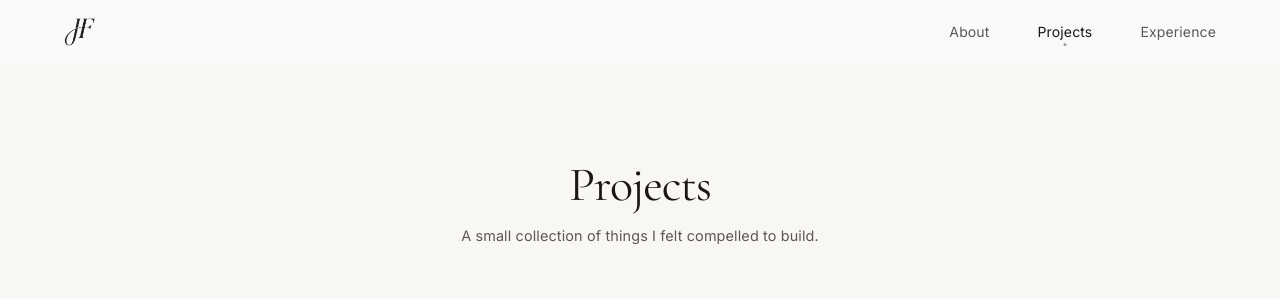
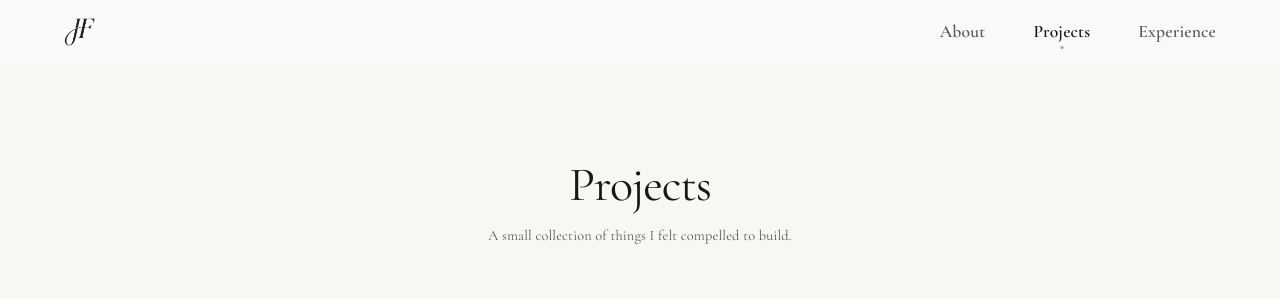
Before and after one commit to javiermfriedman/portfolio, a React (Vite) app: page / in a window 1280 px wide. Both pictures are taken after a click on the button "Projects". Shown: the top 299 px of the page. Built offline with nearby package versions, Linux system fonts and the light colour scheme; a web font is replaced by a local one.

Commit message:
changed navbar font

```diff
--- a/src/components/Experience/Experience.module.css
+++ b/src/components/Experience/Experience.module.css
@@ -30,7 +30,7 @@
 }
 
 .subtext {
-  font-style: italic;
+  font-family: 'Cormorant Garamond', Georgia, serif;
   font-size: 0.9rem;
   color: var(--fg-secondary);
   letter-spacing: 0.01em;
--- a/src/components/Navbar/Navbar.module.css
+++ b/src/components/Navbar/Navbar.module.css
@@ -28,8 +28,9 @@
 }
 
 .link {
-  font-size: 0.875rem;
-  font-weight: 400;
+  font-family: 'Cormorant Garamond', Georgia, serif;
+  font-size: 1.1rem;
+  font-weight: 600;
   color: var(--fg-secondary);
   letter-spacing: 0.01em;
   transition: color 0.2s ease;
--- a/src/components/Projects/Projects.module.css
+++ b/src/components/Projects/Projects.module.css
@@ -30,6 +30,7 @@
 }
 
 .subtext {
+  font-family: 'Cormorant Garamond', Georgia, serif;
   font-size: 0.9rem;
   color: var(--fg-secondary);
   letter-spacing: 0.01em;
```
